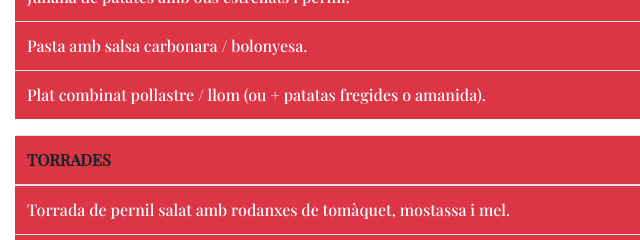
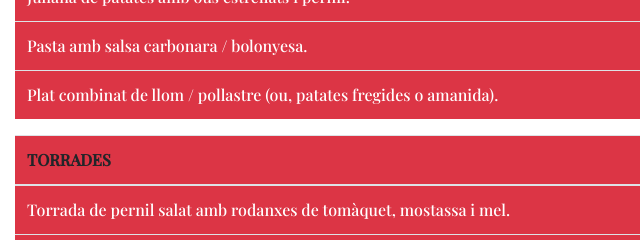
Before and after one commit to restaurantcnm/barcnm, a plain HTML site: page index.html in a window 1280 px wide. Shown: the part 1466-1706 px from the top of the page, 0-640 px from the left. Drawn offline with nearby package versions, Linux system fonts and the light colour scheme.

Commit message:
Update index.html

```diff
--- a/index.html
+++ b/index.html
@@ -178,7 +178,7 @@
           </tr>
           <tr>
             <td>
-              Plat combinat pollastre / llom (ou + patatas fregides o amanida).
+              Plat combinat de llom / pollastre (ou, patates fregides o amanida).
             </td>
             <td>8'50€</td>
           </tr>
```
